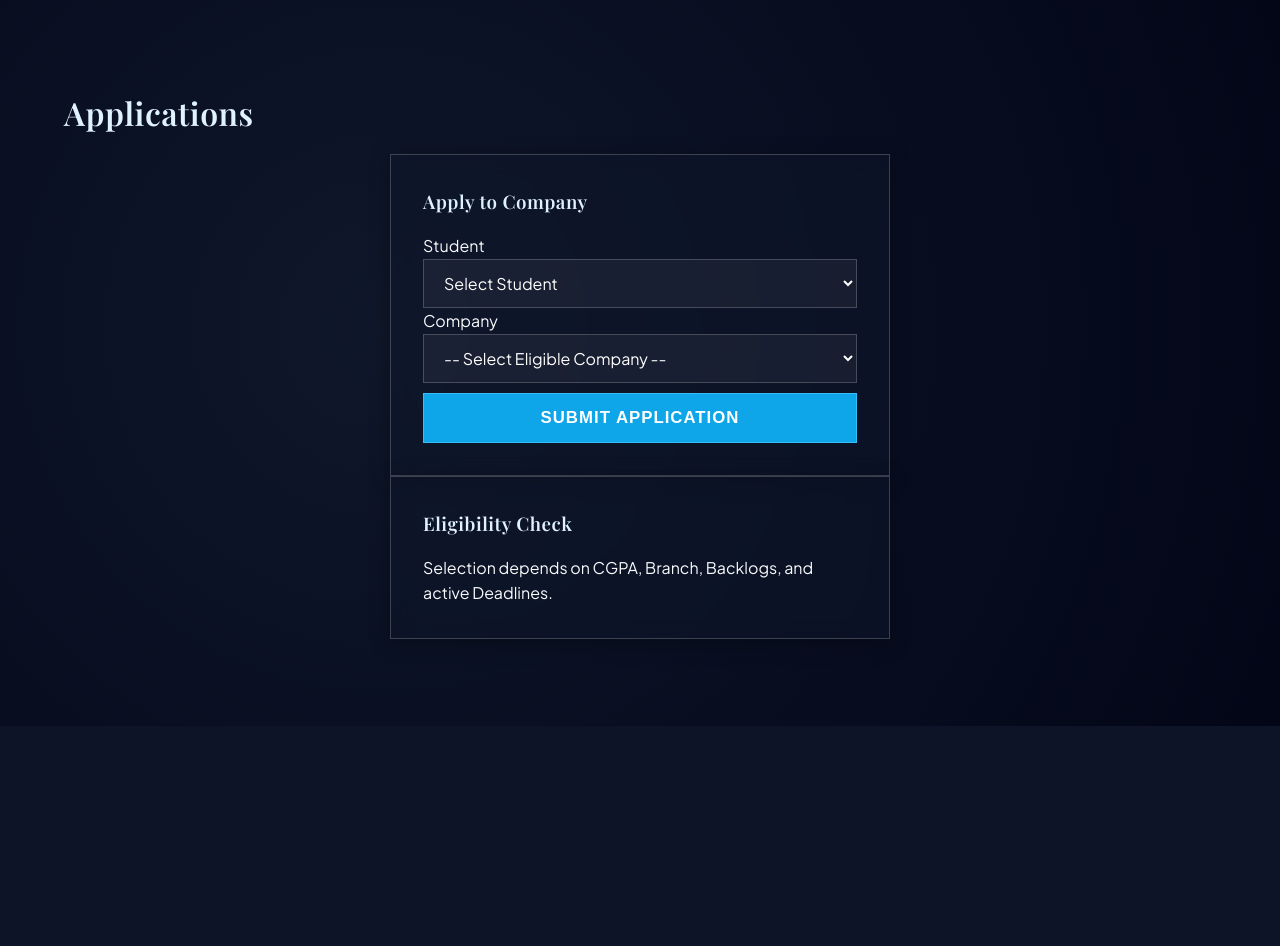
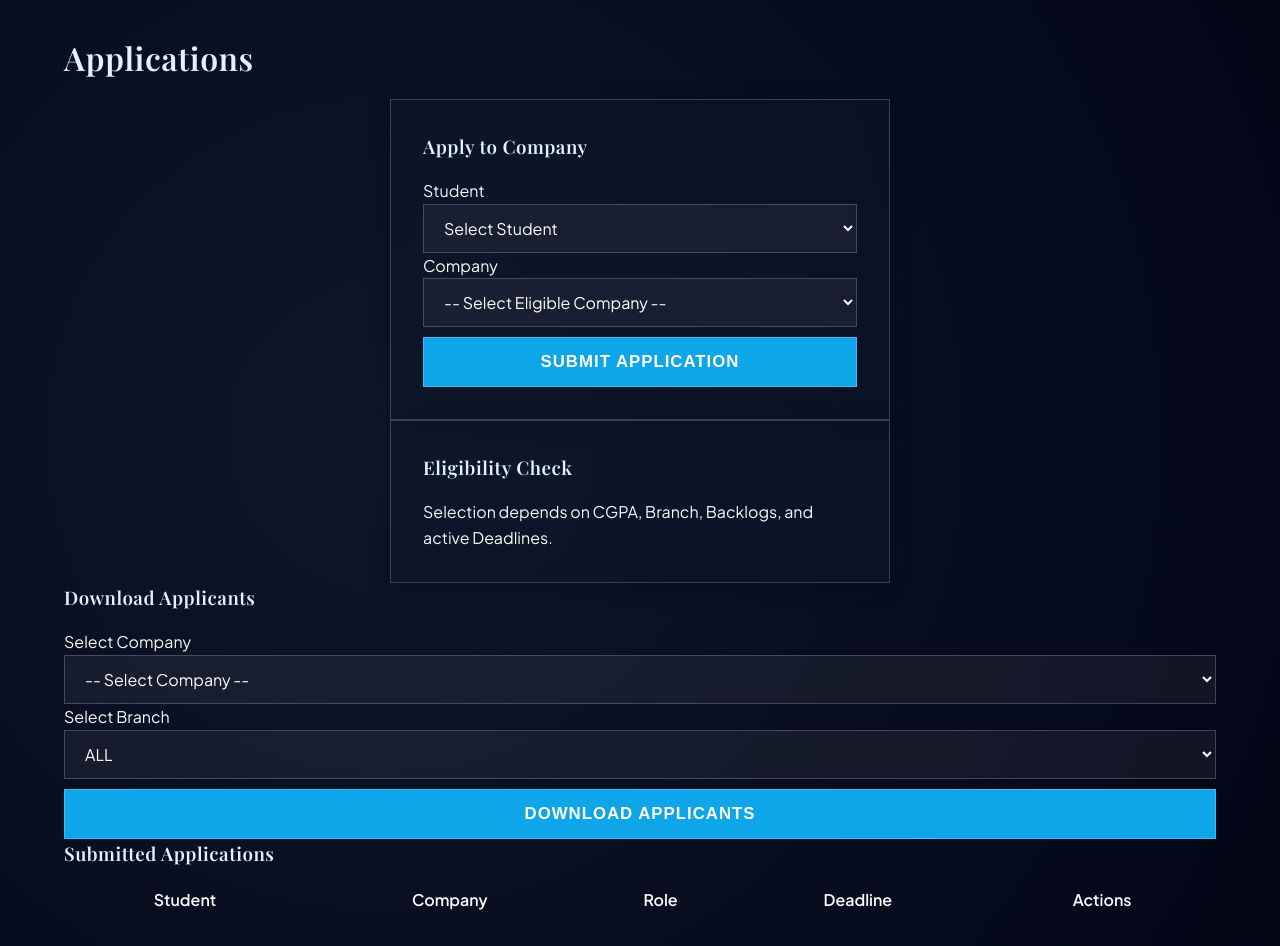
Before and after one commit to lavanayakhosla/TestPlacement, a Flask app: page /applications in a window 1280 px wide. Shown: the part 74-1020 px from the top of the page. Before the commit the page ends 800 px from the top, so only its background shows below. Run offline with Flask 3, Linux system fonts and the light colour scheme; the visitor is signed in with stand-in values (Sample User, id 1); data comes from the database, SQL or seed files in the repository; data that the repository does not hold is empty; some web fonts are replaced.

Commit message:
Update applications.html

```diff
--- a/templates/applications.html
+++ b/templates/applications.html
@@ -53,10 +53,101 @@
   </div>
 </div>
 
-{# --- Download and Table code remains same --- #}
+{% if g.user.role in ["ADMIN", "PLACEMENT_COORDINATOR"] %}
+<h3>Download Applicants</h3>
+<form method="get" action="{{ url_for('export_applicants') }}">
+  <label>Select Company</label>
+  <select name="company_id" required>
+    <option value="">-- Select Company --</option>
+    {% for c in companies %}
+      <option value="{{ c.id }}">{{ c.name }}</option>
+    {% endfor %}
+  </select>
+
+  <label>Select Branch</label>
+  <select name="branch">
+    <option value="ALL">ALL</option>
+    {% for b in branch_choices %}
+      <option value="{{ b }}">{{ b }}</option>
+    {% endfor %}
+  </select>
+
+  <button type="submit">Download Applicants</button>
+</form>
+{% endif %}
+
+<h3>Submitted Applications</h3>
+<table>
+  <thead>
+    <tr>
+      <th>Student</th>
+      <th>Company</th>
+      <th>Role</th>
+      <th>Deadline</th>
+      <th> Actions </th>
+    </tr>
+  </thead>
+  <tbody>
+    {% for a in applications %}
+    <tr>
+      <td>{{ a.student.roll_no }} - {{ a.student.name }}</td>
+      <td>{{ a.company.name }}</td>
+      <td>{{ a.company.hiring_role or "—" }}</td>
+      <td>{{ a.company.application_deadline | ist if a.company.application_deadline else "—" }}</td>
+      <td>
+        <button type="button" class="toggle-actions" onclick="toggleActions({{ a.id }})">Actions</button>
+        <div id="actions-{{ a.id }}" style="display:none; margin-top:5px; border:1px solid #ccc; padding:10px; border-radius:4px; background: rgba(0,0,0,0.2);">
+          <div>
+            <b>Details:</b>
+            {% set extra = a.extra_data %}
+            {% if extra is mapping %}
+                {% for key, value in extra.items() %}
+                    <div style="margin-left:10px;"><b>{{ key.replace('_', ' ').title() }}:</b> {{ value }}</div>
+                {% endfor %}
+            {% elif extra %}
+              <div style="margin-left:10px;">{{ extra.strip('{}').replace('"', '').replace(',', ' | ').replace('_', ' ').title() }}</div>
+            {% else %}
+                <div style="margin-left:10px;">&mdash;</div>
+            {% endif %}
+          </div>
+
+          <div style="margin-top: 8px;"><b>Company Policy:</b> {{ a.company.selection_policy }}</div>
+          <div><b>Status:</b> <span style="color: #fbbf24;">{{ a.status }}</span></div>
+          <div><b>Resume Link:</b> {{ a.resume_link or "Not set" }}</div>
+          <div><b>Applied At:</b> {{ a.applied_at | ist }}</div>
+          <div><b>Exported At:</b> {{ a.exported_at | ist if a.exported_at else "-" }}</div>
+
+          {% if g.user.role == "STUDENT" %}
+          <div style="margin-top:10px; border-top: 1px solid rgba(255,255,255,0.1); padding-top: 10px;">
+              <a href="{{ url_for('edit_application', application_id=a.id) }}" style="margin-right: 15px;">Edit Application</a>
+              <form action="{{ url_for('delete_application', application_id=a.id) }}" method="post" style="display:inline;">
+                  <button type="submit" style="color: #f87171; background: none; border: none; cursor: pointer; padding: 0;" onclick="return confirm('Are you sure you want to delete this application?')">Withdraw</button>
+              </form>
+          </div>
+          {% endif %}
+
+          {% if g.user.role in ["ADMIN", "PLACEMENT_COORDINATOR"] %}
+          <div style="margin-top:10px; border-top: 1px solid rgba(255,255,255,0.1); padding-top: 10px;">
+              <form action="{{ url_for('update_application_status', application_id=a.id) }}" method="post">
+                  <select name="status" required style="width: auto; display: inline-block;">
+                      <option value="APPLIED">APPLIED</option>
+                      <option value="SHORTLISTED">SHORTLISTED</option>
+                      <option value="INTERVIEW">INTERVIEW</option>
+                      <option value="SELECTED">SELECTED</option>
+                      <option value="REJECTED">REJECTED</option>
+                  </select>
+                  <button type="submit" style="padding: 5px 10px;">Save Status</button>
+              </form>
+          </div>
+          {% endif %}
+        </div>
+      </td>
+    </tr>
+    {% endfor %}
+  </tbody>
+</table>
 
 <script>
-// 1. Full Company Data Map (Eligibility + Deadline)
 const companyData = {
     {% for c in companies %}
     "{{ c.id }}": {
@@ -75,7 +166,7 @@ const companyFields = {{ company_fields | tojson }};
 function filterEligibleCompanies() {
     const companySelect = document.getElementById("company-select");
     const studentSelect = document.getElementById("student-select");
-    const now = new Date(); // Current Time
+    const now = new Date();
 
     let sCgpa, sBranch, sBacklogs;
 
@@ -97,20 +188,16 @@ function filterEligibleCompanies() {
 
     Object.keys(companyData).forEach(id => {
         const c = companyData[id];
-
-        // Check Eligibility
         const isCgpaEligible = sCgpa >= c.min_cgpa;
         const isBranchEligible = c.branches.includes("ALL") || c.branches.includes(sBranch);
         const isBacklogEligible = c.allow_backlogs ? true : (sBacklogs === 0);
 
-        // Check Deadline
         let isExpired = false;
         if (c.deadline) {
             const deadlineDate = new Date(c.deadline);
             if (now > deadlineDate) isExpired = true;
         }
 
-        // Show only if Eligible AND NOT Expired
         if (isCgpaEligible && isBranchEligible && isBacklogEligible && !isExpired) {
             const opt = document.createElement("option");
             opt.value = id;
```
